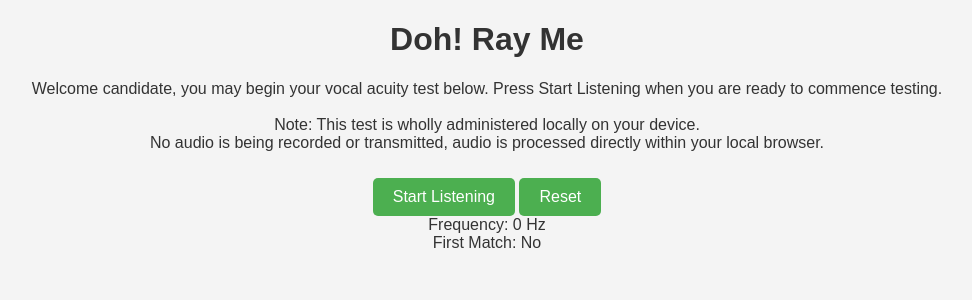
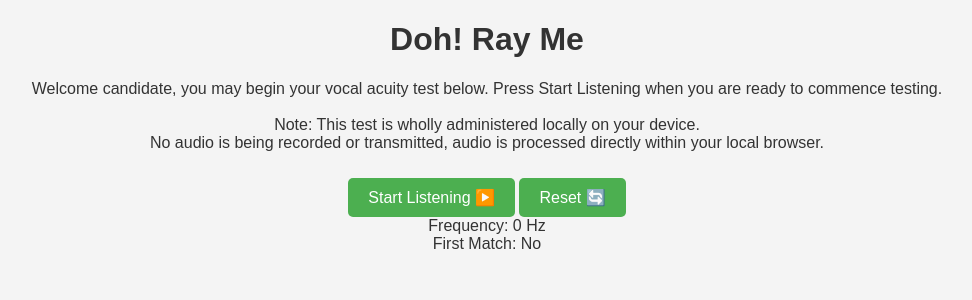
Before and after one commit to Console/console.github.io, a Jekyll site: the page ctf/sound-lock/sound.html, which Jekyll copies as it is, in a window 1280 px wide. Shown: the top 300 px of the page, without its empty margins (153-1125 px from the left). Built offline with Jekyll 4.4.1, drawn with Linux system fonts in a browser that asks for light colours.

```diff
--- a/ctf/sound-lock/sound.html
+++ b/ctf/sound-lock/sound.html
@@ -13,8 +13,8 @@
         Note: This test is wholly administered locally on your device.<br/>
         No audio is being recorded or transmitted, audio is processed directly within your local browser.
     </p>
-    <button id="start">Start Listening</button>
-    <button id="resetButton">Reset</button>
+    <button id="start">Start Listening ▶️</button>
+    <button id="resetButton">Reset 🔄</button>
 
     <div id="frequency">Frequency: 0 Hz</div>
     <div id="firstMatchDisplay">First Match: No</div>
```
